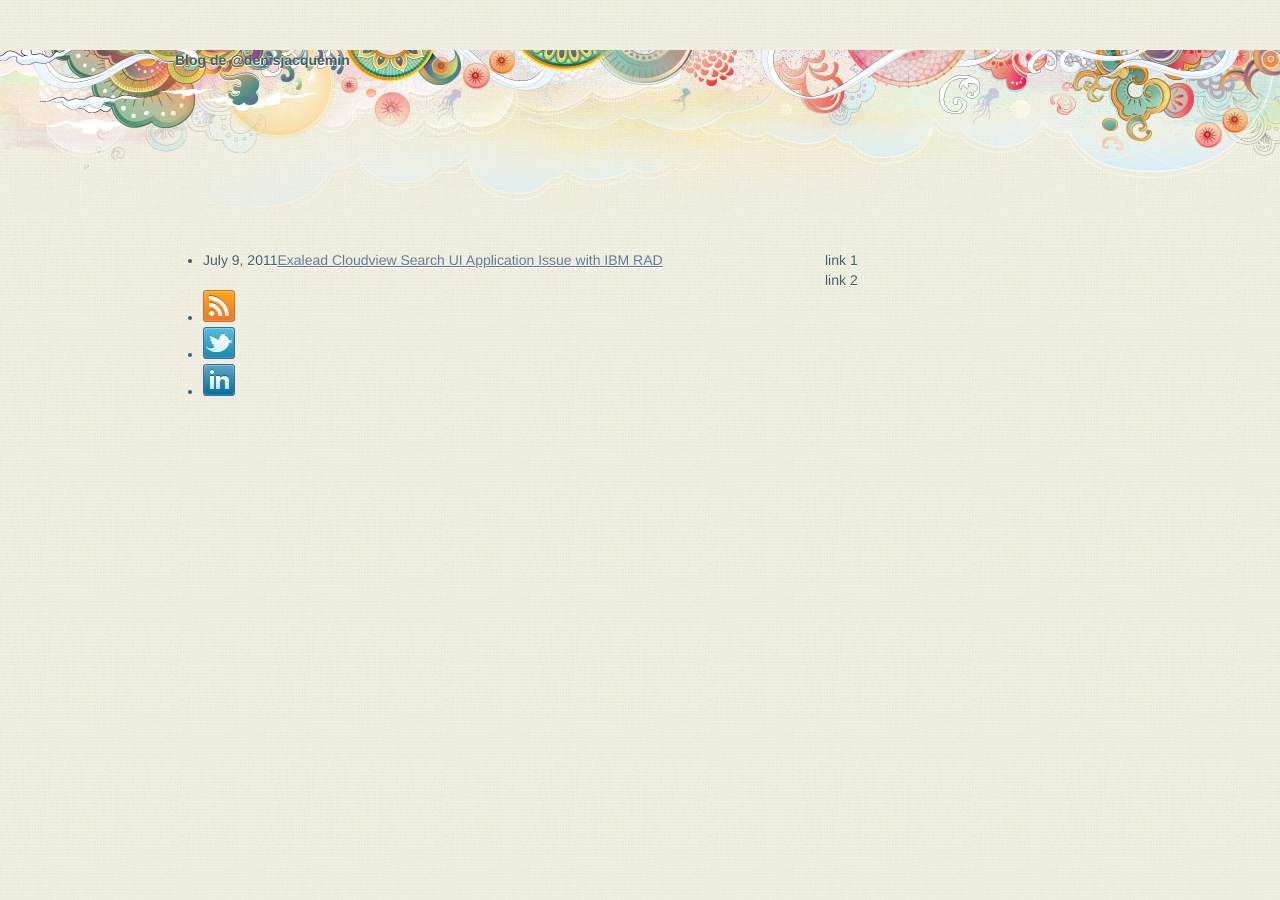
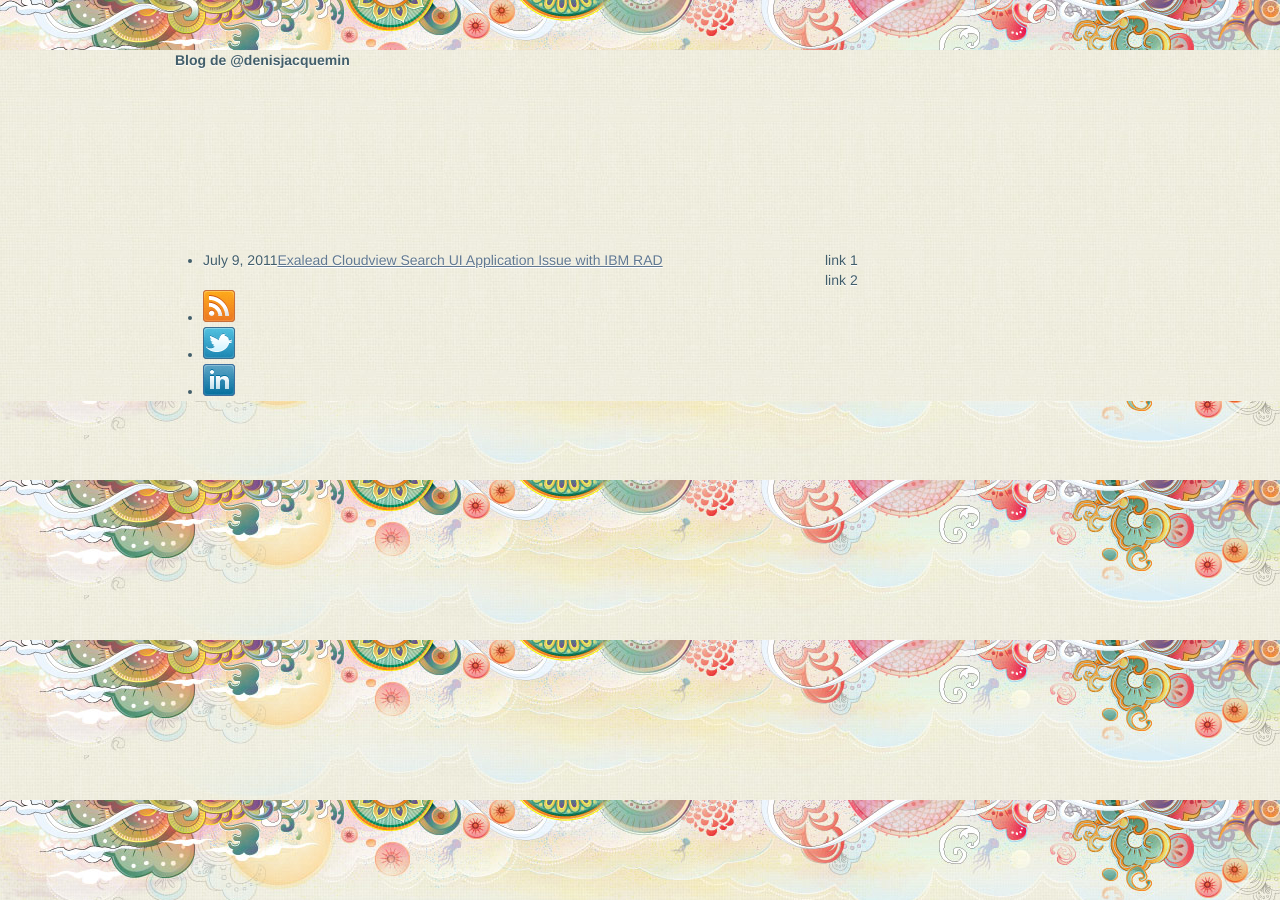
Before and after one commit to denisjacquemin/denisjacquemin.github.com, a Jekyll site: the page built from index.html, in a window 1280 px wide. Built offline with Jekyll 4.4.1, drawn with Linux system fonts in a browser that asks for light colours; nearby versions of some CDN libraries.

Commit message:
background issue fixed?

```diff
--- a/css/style.css
+++ b/css/style.css
@@ -169,14 +169,14 @@ a:hover { color: #036; }
  */
 
  html {
-     background: #F1EEE0 url('../images/body-bg.jpg');
+     background: #F1EEE0 url('../images/top-bg.jpg') center top;
      height: 100%;
  }
 
  body {
      color: #425E6A;
      font: 14px "Helvetica Neue",Helvetica Neue,Helvetica,Arial,sans-serif;
-     background: url('../images/top-bg.jpg') no-repeat center top;
+     background: url('../images/body-bg.jpg');
  }
 
  #container {
```
